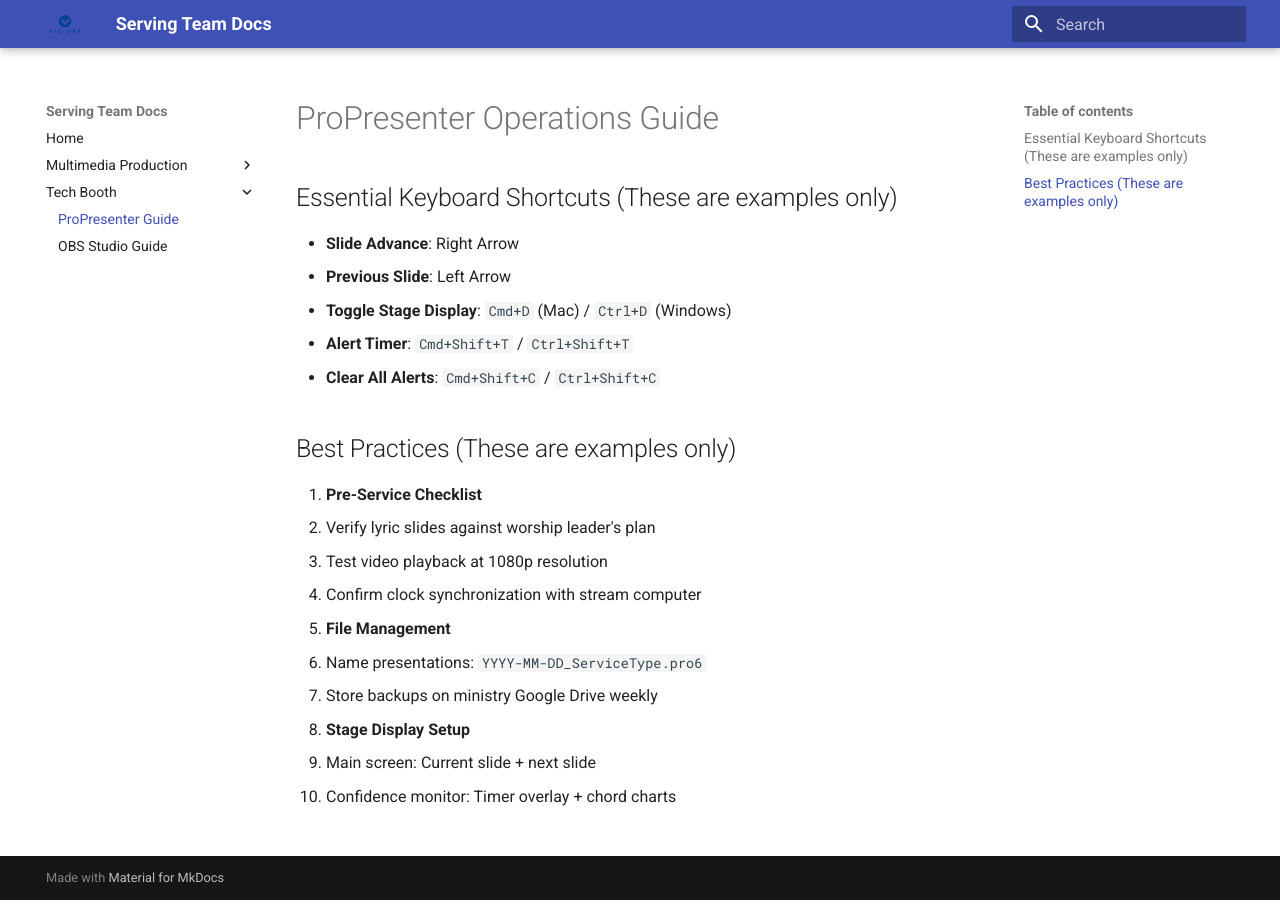
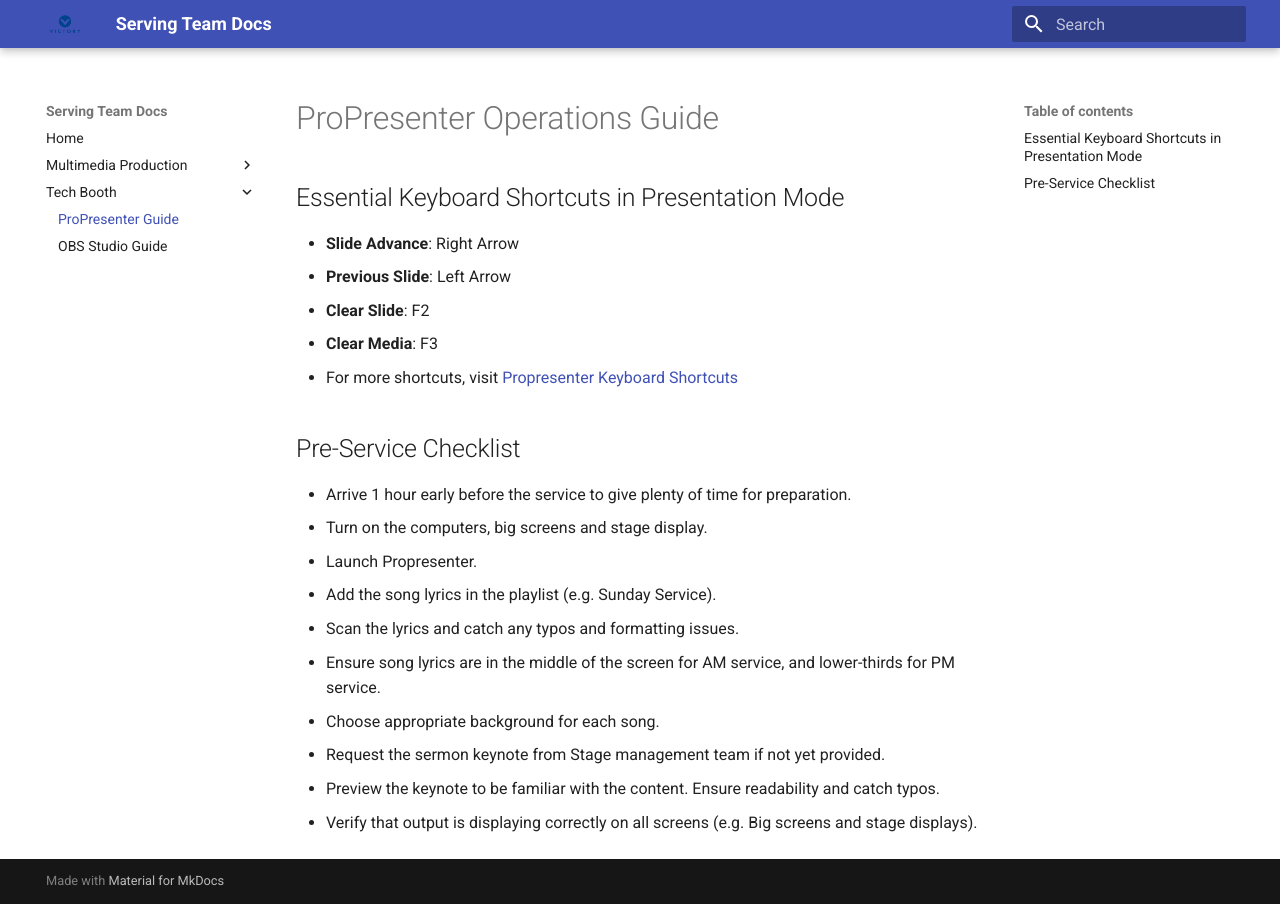
Before and after one commit to evan-07/serving-team-docs, an MkDocs documentation site: the page built from serving-team-docs/tech-booth/propresenter-guide.md, in a window 1280 px wide. Built offline with MkDocs 1.6.1 and Material for MkDocs 9.7.7, drawn with Linux system fonts in a browser that asks for light colours.

Commit message:
Revise ProPresenter operations guide with updated keyboard shortcuts and add pre-service checklist; create new light guide document

```diff
--- a/serving-team-docs/tech-booth/propresenter-guide.md
+++ b/serving-team-docs/tech-booth/propresenter-guide.md
@@ -1,22 +1,20 @@
 # ProPresenter Operations Guide
 
-## Essential Keyboard Shortcuts (These are examples only)
+## Essential Keyboard Shortcuts in Presentation Mode
 - **Slide Advance**: Right Arrow
 - **Previous Slide**: Left Arrow
-- **Toggle Stage Display**: `Cmd+D` (Mac) / `Ctrl+D` (Windows)
-- **Alert Timer**: `Cmd+Shift+T` / `Ctrl+Shift+T`
-- **Clear All Alerts**: `Cmd+Shift+C` / `Ctrl+Shift+C`
+- **Clear Slide**: F2
+- **Clear Media**: F3
+- For more shortcuts, visit [Propresenter Keyboard Shortcuts](https://support.renewedvision.com/hc/en-us/articles/360042123293-Keyboard-Shortcuts-in-ProPresenter)
 
-## Best Practices (These are examples only)
-1. **Pre-Service Checklist**
-   - Verify lyric slides against worship leader's plan
-   - Test video playback at 1080p resolution
-   - Confirm clock synchronization with stream computer
-
-2. **File Management**
-   - Name presentations: `YYYY-MM-DD_ServiceType.pro6`
-   - Store backups on ministry Google Drive weekly
-
-3. **Stage Display Setup**
-   - Main screen: Current slide + next slide
-   - Confidence monitor: Timer overlay + chord charts
+## Pre-Service Checklist
+   - Arrive 1 hour early before the service to give plenty of time for preparation.
+   - Turn on the computers, big screens and stage display.
+   - Launch Propresenter.
+   - Add the song lyrics in the playlist (e.g. Sunday Service).
+   - Scan the lyrics and catch any typos and formatting issues.
+   - Ensure song lyrics are in the middle of the screen for AM service, and lower-thirds for PM service.
+   - Choose appropriate background for each song.
+   - Request the sermon keynote from Stage management team if not yet provided.
+   - Preview the keynote to be familiar with the content. Ensure readability and catch typos.
+   - Verify that output is displaying correctly on all screens (e.g. Big screens and stage displays).
```
Also changed, not shown: serving-team-docs/tech-booth/light-guide.md (added).
